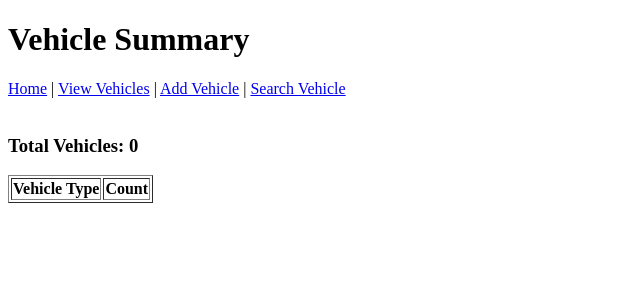
After one commit to IT25103109/VehicleParkingManagementSystem, a Java web app: page /vehicles/summary in a window 1280 px wide. The commit adds this page. Shown: the top 300 px of the page, without its empty margins (0-640 px from the left). Run offline with Spring Boot 4, a stand-in JSP engine, Linux system fonts and the light colour scheme; lists and menus that the app fills with data are empty; the project's own start-up code is not run, and a stand-in starts its controllers and pages.

Commit message:
Add vehicle summary page to Spring Boot module

```diff
--- a/src/main/java/com/parking/vehicleparkingsystem/controller/VehicleController.java
+++ b/src/main/java/com/parking/vehicleparkingsystem/controller/VehicleController.java
@@ -54,6 +54,13 @@ public class VehicleController {
 
         model.addAttribute("vehicle", vehicle);
         return "editVehicle";
+    }
+
+    @GetMapping("/vehicles/summary")
+    public String showVehicleSummary(Model model) {
+        model.addAttribute("summary", vehicleService.getVehicleCountSummary());
+        model.addAttribute("totalVehicles", vehicleService.getAllVehicles().size());
+        return "vehicleSummary";
     }
 
     @PostMapping("/vehicles/update")
--- a/src/main/resources/templates/index.html
+++ b/src/main/resources/templates/index.html
@@ -12,5 +12,7 @@
 <a href="/vehicles/add">Add Vehicle</a>
 <br><br>
 <a href="/vehicles/search">Search Vehicle</a>
+<br><br>
+<a href="/vehicles/summary">Vehicle Summary</a>
 </body>
 </html>
--- /dev/null
+++ b/src/main/resources/templates/vehicleSummary.html
@@ -0,0 +1,30 @@
+<!DOCTYPE html>
+<html xmlns:th="http://www.thymeleaf.org">
+<head>
+  <title>Vehicle Summary</title>
+</head>
+<body>
+<h1>Vehicle Summary</h1>
+
+<a href="/">Home</a> |
+<a href="/vehicles">View Vehicles</a> |
+<a href="/vehicles/add">Add Vehicle</a> |
+<a href="/vehicles/search">Search Vehicle</a>
+
+<br><br>
+
+<h3>Total Vehicles: <span th:text="${totalVehicles}"></span></h3>
+
+<table border="1">
+  <tr>
+    <th>Vehicle Type</th>
+    <th>Count</th>
+  </tr>
+
+  <tr th:each="entry : ${summary}">
+    <td th:text="${entry.key}"></td>
+    <td th:text="${entry.value}"></td>
+  </tr>
+</table>
+</body>
+</html>
--- a/src/main/resources/templates/vehicles.html
+++ b/src/main/resources/templates/vehicles.html
@@ -8,8 +8,8 @@
 
 <a href="/">Home</a> |
 <a href="/vehicles/add">Add Vehicle</a> |
-<a href="/vehicles/search">Search Vehicle</a>
-
+<a href="/vehicles/search">Search Vehicle</a> |
+<a href="/vehicles/summary">Vehicle Summary</a>
 <br><br>
 
 <table border="1">
```
